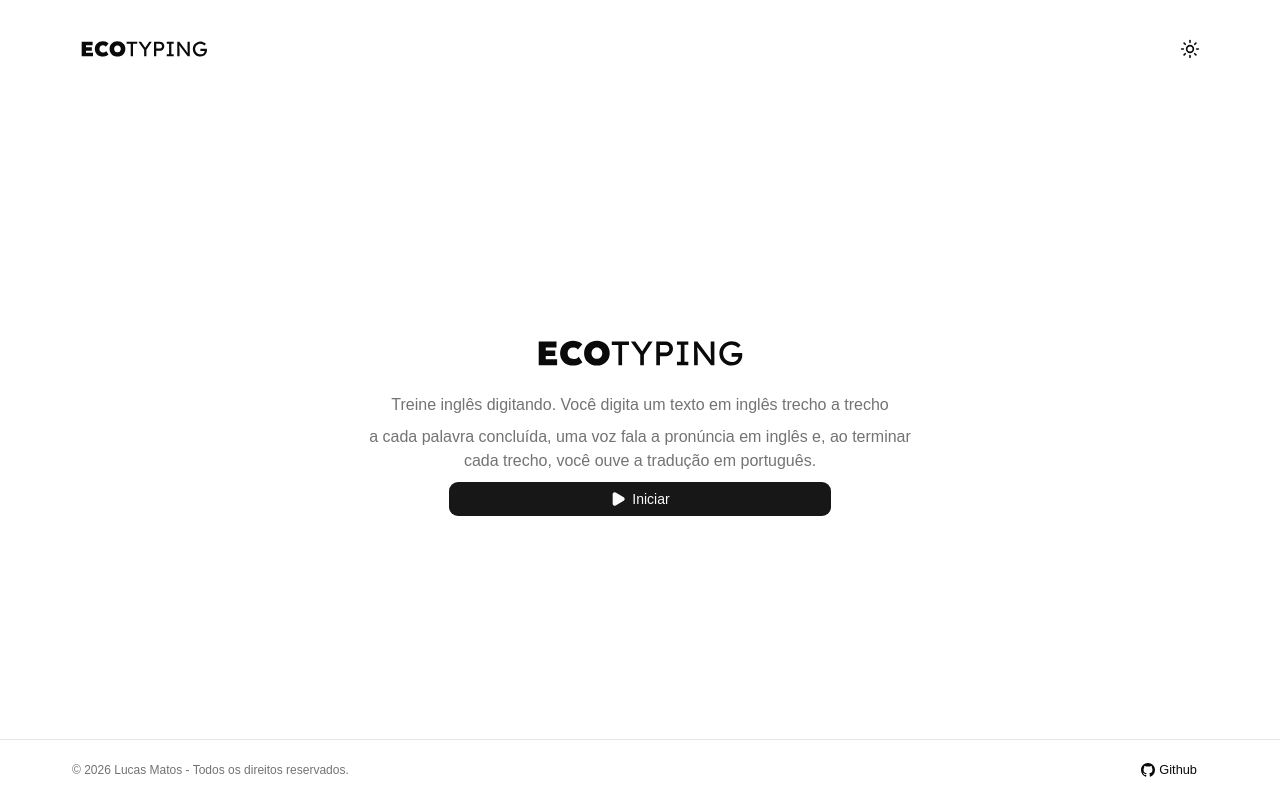
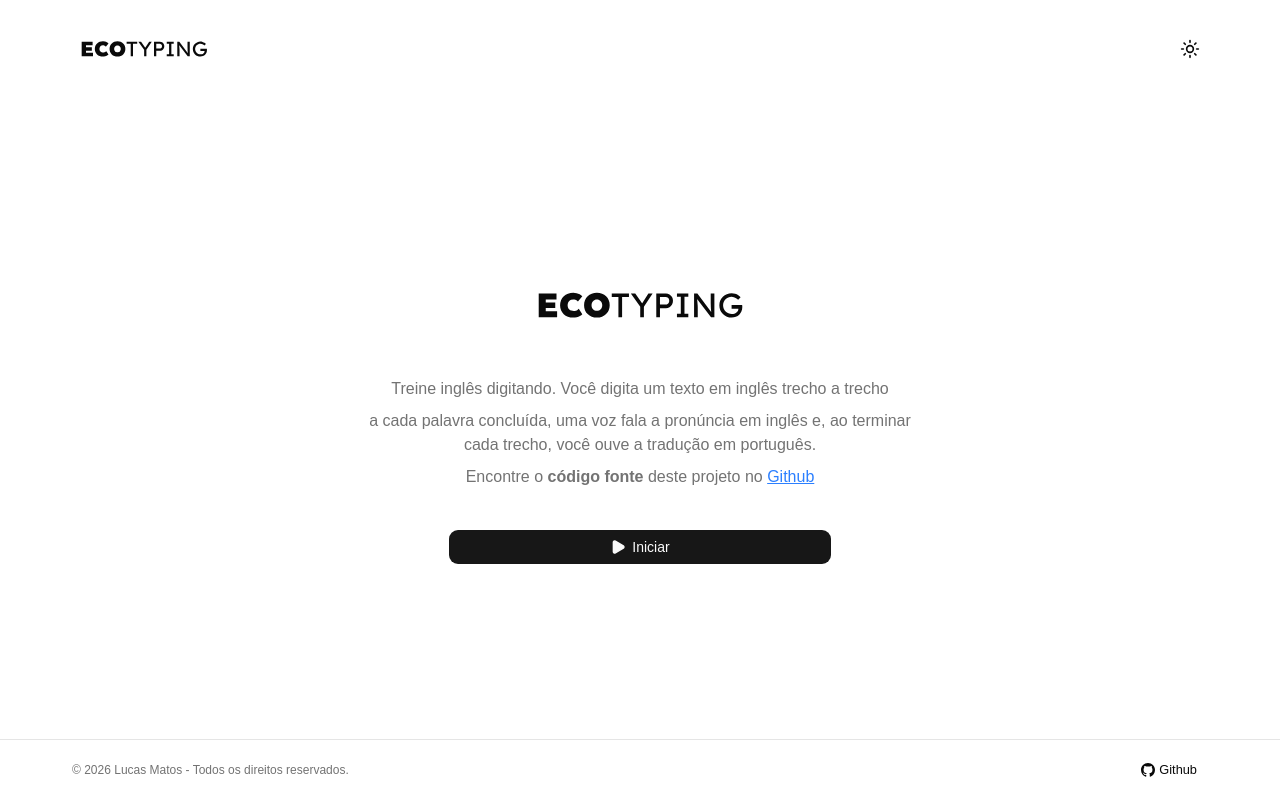
Before and after one commit to Lucasmm016/eco-typing, a Next.js app: page / in a window 1280 px wide. Built offline with nearby package versions, Linux system fonts and the light colour scheme; a web font is replaced by a local one.

Commit message:
style: adiciona referência para o repositório do projeto no github.

```diff
--- a/app/page.tsx
+++ b/app/page.tsx
@@ -7,13 +7,24 @@ import { Button } from '@/components/ui/button'
 export default function Home() {
 	return (
 		<main className="w-full max-w-6xl flex flex-col flex-1 mx-auto p-4">
-			<div className="w-full flex flex-col flex-1 items-center justify-center gap-2 mx-auto">
+			<div className="w-full flex flex-col flex-1 items-center justify-center gap-10 mx-auto">
 				<Logo className="w-52" />
 				<div className="space-y-2 max-w-xl text-center text-muted-foreground">
 					<p>Treine inglês digitando. Você digita um texto em inglês trecho a trecho</p>
 					<p>
 						a cada palavra concluída, uma voz fala a pronúncia em inglês e, ao terminar cada trecho,
 						você ouve a tradução em português.
+					</p>
+					<p>
+						Encontre o <b>código fonte</b> deste projeto no{' '}
+						<a
+							href="https://github.com/Lucasmm016/eco-typing.git"
+							target="_blank"
+							rel="noopener noreferrer"
+							className="text-blue-500 underline"
+						>
+							Github
+						</a>
 					</p>
 				</div>
 				<Link href="/typing" className="w-full max-w-sm">
```
